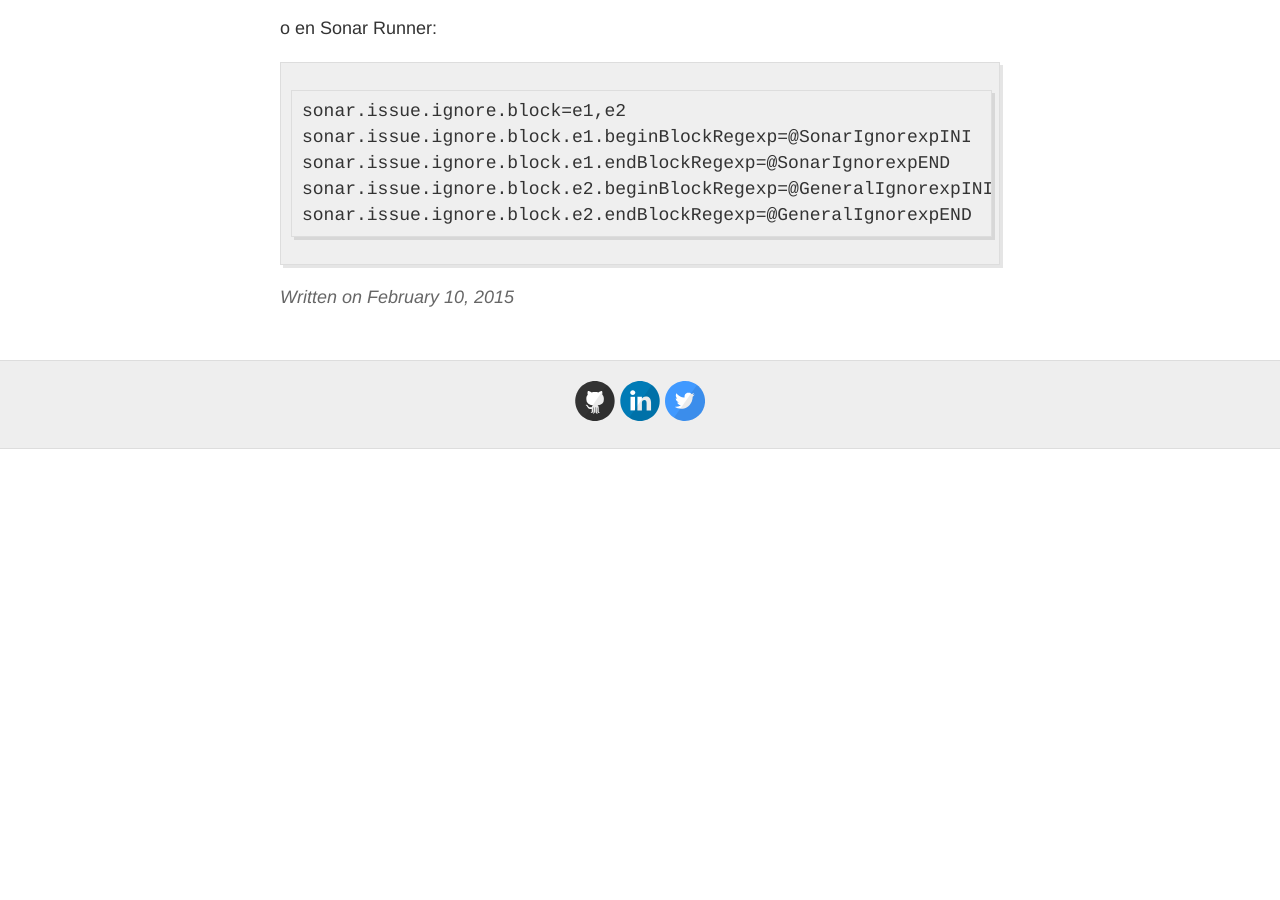
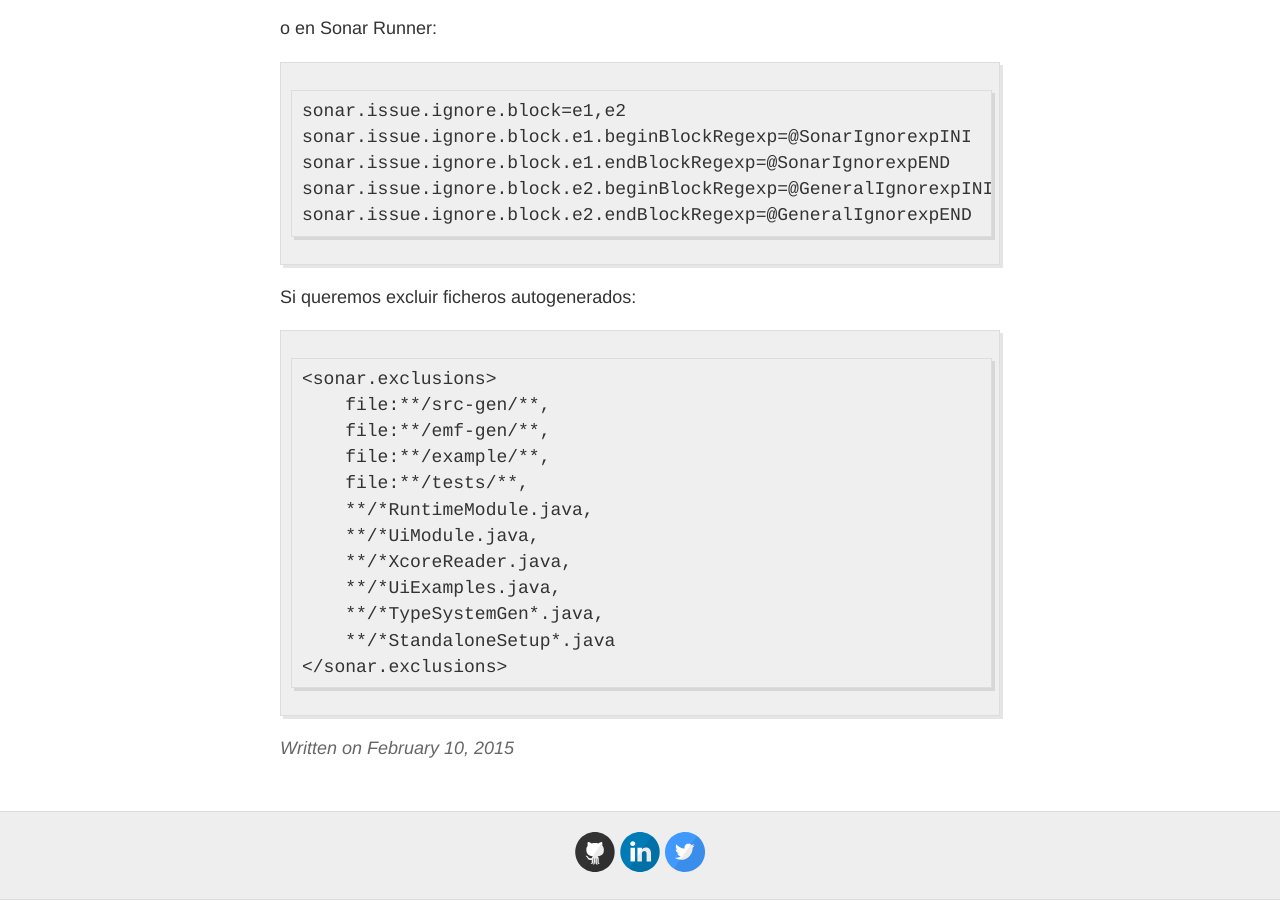
Before and after one commit to alpoza/alpoza.github.io, a Jekyll site: the page built from _posts/2015-2-10-Sopa-de-sonar.md, in a window 1280 px wide and 900 px high, scrolled down 3487 px. Built offline with Jekyll 4.4.1, drawn with Linux system fonts in a browser that asks for light colours; Markdown is read by kramdown in place of the engine named in the settings; comment, search, counter and statistics services are not loaded; before the commit the page ends 3936 px from its top, so only the background shows below that.

Commit message:
Update 2015-2-10-Sopa-de-sonar.md

```diff
--- a/_posts/2015-2-10-Sopa-de-sonar.md
+++ b/_posts/2015-2-10-Sopa-de-sonar.md
@@ -95,3 +95,18 @@ o en Sonar Runner:
     sonar.issue.ignore.block.e1.endBlockRegexp=@SonarIgnorexpEND
     sonar.issue.ignore.block.e2.beginBlockRegexp=@GeneralIgnorexpINI
     sonar.issue.ignore.block.e2.endBlockRegexp=@GeneralIgnorexpEND
+
+Si queremos excluir ficheros autogenerados:
+
+    <sonar.exclusions>
+        file:**/src-gen/**,
+        file:**/emf-gen/**,
+        file:**/example/**,
+        file:**/tests/**,
+        **/*RuntimeModule.java,
+        **/*UiModule.java,
+        **/*XcoreReader.java,
+        **/*UiExamples.java,
+        **/*TypeSystemGen*.java,
+        **/*StandaloneSetup*.java
+    </sonar.exclusions>
```
